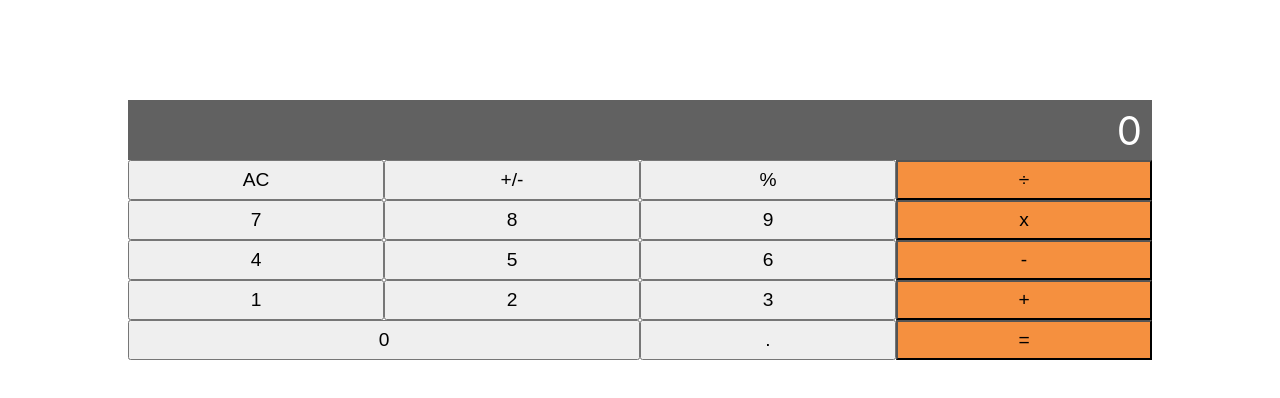
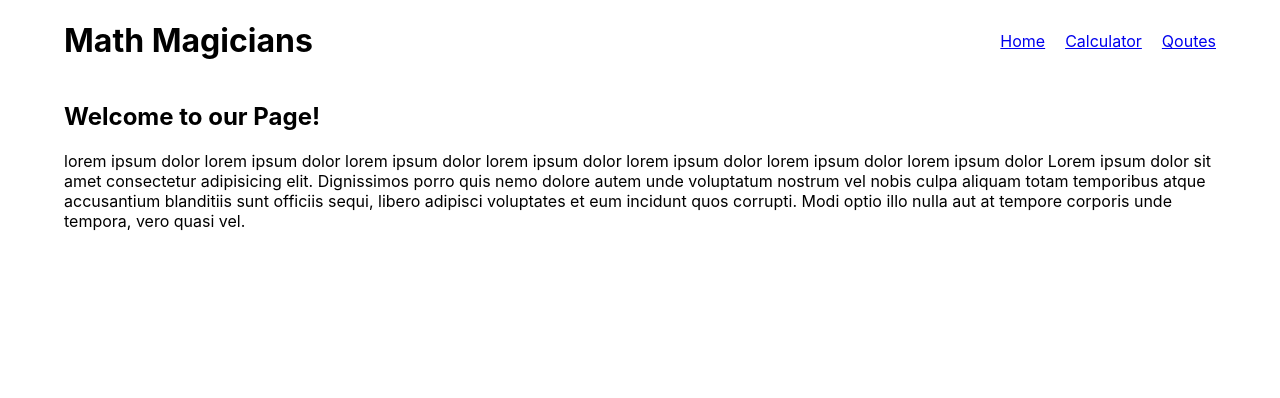
Before and after one commit to oguntayomicheal/Math-magicians, a React (Create React App) app: page / in a window 1280 px wide. Shown: the top 398 px of the page. Built offline with nearby package versions, Linux system fonts and the light colour scheme.

Commit message:
Add full website

```diff
--- a/src/App.css
+++ b/src/App.css
@@ -1,4 +1,5 @@
 .App {
-  width: 100%;
+  width: 90%;
+  margin: auto;
   height: 100vh;
 }
--- a/src/App.js
+++ b/src/App.js
@@ -1,6 +1,10 @@
+import { Route, Routes } from 'react-router-dom';
 import React from 'react';
 import './App.css';
+import Navbar from './components/Navbar';
 import Calculator from './components/Calculator';
+import Home from './pages/Home';
+import Qoutes from './pages/Qoute';
 
 class App extends React.Component {
   constructor(props) {
@@ -11,7 +15,12 @@ class App extends React.Component {
   render() {
     return (
       <div className="App">
-        <Calculator />
+        <Navbar />
+        <Routes>
+          <Route exact path="/" element={<Home />} />
+          <Route path="/calculator" element={(<Calculator />)} />
+          <Route path="/qoutes" element={<Qoutes />} />
+        </Routes>
       </div>
     );
   }
--- a/src/components/Calculator.css
+++ b/src/components/Calculator.css
@@ -1,7 +1,5 @@
 .container {
-  width: 80%;
-  margin: auto;
-  margin-top: 100px;
+  width: 70%;
 }
 
 .result {
@@ -36,3 +34,8 @@
 .bgd-color2 {
   background-color: #f5903f;
 }
+
+#main-ctn {
+  display: flex;
+  justify-content: space-between;
+}
--- a/src/components/Calculator.js
+++ b/src/components/Calculator.js
@@ -1,59 +1,69 @@
-import React, { useState } from 'react';
+import React from 'react';
 import './Calculator.css';
 import calculate from '../logic/calculate';
 
-const Calculator = () => {
-  const [obj, setState] = useState({
+class Calculator extends React.Component {
+  constructor(props) {
+    super(props);
+    this.state = {
       total: 0,
       next: null,
       operation: null,
-  });
+    };
+  }
 
-  // buttonClick = (buttonName, obj = this.state) => {
-  //   const result = calculate(obj, buttonName);
-  //   this.setState(result);
-  // };
+  buttonClick = (buttonName, obj = this.state) => {
+    const result = calculate(obj, buttonName);
+    this.setState(result);
+  };
 
+  render() {
+    const { total, next, operation } = this.state;
     return (
+      <div id="main-ctn">
+        <h3>Let us do some math</h3>
         <div className="container">
           <div className="result">
-        <span>{obj.total}</span>
-        <span>{obj.operation}</span>
-        <span>{obj.next}</span>
+            <span>{total}</span>
+            <span>{operation}</span>
+            <span>{next}</span>
           </div>
           <div className="buttons">
             <div className="row1 row">
-          <button type="button" className="btnWidth" onClick={() => setState(calculate(obj, 'AC'))}> AC </button>
-          <button type="button" className="btnWidth" onClick={() => setState(calculate(obj, '+/-'))}> +/- </button>
-          <button type="button" className="btnWidth" onClick={() => setState(calculate(obj, '%'))}> % </button>
-          <button type="button" className="btnWidth bgd-color2" onClick={() => setState(calculate(obj, '÷'))}> ÷ </button>
+              <button type="button" className="btnWidth" onClick={() => this.buttonClick('AC')}> AC </button>
+              <button type="button" className="btnWidth" onClick={() => this.buttonClick('+/-')}> +/- </button>
+              <button type="button" className="btnWidth" onClick={() => this.buttonClick('%')}> % </button>
+              <button type="button" className="btnWidth bgd-color2" onClick={() => this.buttonClick('÷')}> ÷ </button>
             </div>
             <div className="row2 row">
-          <button type="button" className="btnWidth" onClick={() => setState(calculate(obj, '7'))}> 7 </button>
-          <button type="button" className="btnWidth" onClick={() => setState(calculate(obj, '8'))}> 8 </button>
-          <button type="button" className="btnWidth" onClick={() => setState(calculate(obj, '9'))}> 9 </button>
-          <button type="button" className="btnWidth bgd-color2" onClick={() => setState(calculate(obj, 'x'))}> x </button>
+              <button type="button" className="btnWidth" onClick={() => this.buttonClick('7')}> 7 </button>
+              <button type="button" className="btnWidth" onClick={() => this.buttonClick('8')}> 8 </button>
+              <button type="button" className="btnWidth" onClick={() => this.buttonClick('9')}> 9 </button>
+              <button type="button" className="btnWidth bgd-color2" onClick={() => this.buttonClick('x')}> x </button>
             </div>
             <div className="row3 row">
-          <button type="button" className="btnWidth" onClick={() => setState(calculate(obj, '4'))}> 4 </button>
-          <button type="button" className="btnWidth" onClick={() => setState(calculate(obj, '5'))}> 5 </button>
-          <button type="button" className="btnWidth" onClick={() => setState(calculate(obj, '6'))}> 6 </button>
-          <button type="button" className="btnWidth bgd-color2" onClick={() => setState(calculate(obj, '-'))}> - </button>
+              <button type="button" className="btnWidth" onClick={() => this.buttonClick('4')}> 4 </button>
+              <button type="button" className="btnWidth" onClick={() => this.buttonClick('5')}> 5 </button>
+              <button type="button" className="btnWidth" onClick={() => this.buttonClick('6')}> 6 </button>
+              <button type="button" className="btnWidth bgd-color2" onClick={() => this.buttonClick('-')}> - </button>
             </div>
             <div className="row4 row">
-          <button type="button" className="btnWidth" onClick={() => setState(calculate(obj, '1'))}> 1 </button>
-          <button type="button" className="btnWidth" onClick={() => setState(calculate(obj, '2'))}> 2 </button>
-          <button type="button" className="btnWidth" onClick={() => setState(calculate(obj, '3'))}> 3 </button>
-          <button type="button" className="btnWidth bgd-color2" onClick={() => setState(calculate(obj, '+'))}> + </button>
+              <button type="button" className="btnWidth" onClick={() => this.buttonClick('1')}> 1 </button>
+              <button type="button" className="btnWidth" onClick={() => this.buttonClick('2')}> 2 </button>
+              <button type="button" className="btnWidth" onClick={() => this.buttonClick('3')}> 3 </button>
+              <button type="button" className="btnWidth bgd-color2" onClick={() => this.buttonClick('+')}> + </button>
             </div>
             <div className="row5 row">
-          <button type="button" className="btnWidth50" onClick={() => setState(calculate(obj, '0'))}> 0 </button>
-          <button type="button" className="btnWidth" onClick={() => setState(calculate(obj, '.'))}> . </button>
-          <button type="button" className="btnWidth bgd-color2" onClick={() => setState(calculate(obj, '='))}> = </button>
+              <button type="button" className="btnWidth50" onClick={() => this.buttonClick('0')}> 0 </button>
+              <button type="button" className="btnWidth" onClick={() => this.buttonClick('.')}> . </button>
+              <button type="button" className="btnWidth bgd-color2" onClick={() => this.buttonClick('=')}> = </button>
             </div>
           </div>
         </div>
+      </div>
+
     );
-};
+  }
+}
 
 export default Calculator;
--- /dev/null
+++ b/src/components/Navbar.css
@@ -0,0 +1,15 @@
+#Navbar {
+  display: flex;
+  justify-content: space-between;
+  align-items: center;
+}
+
+h1 {
+  width: auto;
+}
+
+nav {
+  width: auto;
+  display: flex;
+  gap: 20px;
+}
--- /dev/null
+++ b/src/components/Navbar.js
@@ -0,0 +1,18 @@
+import { Link } from 'react-router-dom';
+import './Navbar.css';
+
+function Navbar() {
+  return (
+    <div id="Navbar">
+      <h1>Math Magicians</h1>
+      <nav>
+        <Link to="/">Home</Link>
+        <Link to="/calculator">Calculator</Link>
+        <Link to="/qoutes">Qoutes</Link>
+      </nav>
+    </div>
+
+  );
+}
+
+export default Navbar;
--- a/src/index.js
+++ b/src/index.js
@@ -1,15 +1,14 @@
 import React from 'react';
 import ReactDOM from 'react-dom/client';
+import { BrowserRouter } from 'react-router-dom';
 import './index.css';
 import App from './App';
 
 const root = ReactDOM.createRoot(document.getElementById('root'));
 root.render(
   <React.StrictMode>
-    <App />
+    <BrowserRouter>
+      <App />
+    </BrowserRouter>
   </React.StrictMode>,
 );
-
-// If you want to start measuring performance in your app, pass a function
-// to log results (for example: reportWebVitals(console.log))
-// or send to an analytics endpoint. Learn more: https://bit.ly/CRA-vitals
--- /dev/null
+++ b/src/pages/Home.js
@@ -0,0 +1,19 @@
+function Home() {
+  return (
+    <div>
+      <h2>Welcome to our Page!</h2>
+      <p>
+        lorem ipsum dolor lorem ipsum dolor lorem ipsum dolor lorem ipsum dolor
+        lorem ipsum dolor lorem ipsum dolor lorem ipsum dolor
+        Lorem ipsum dolor sit amet consectetur adipisicing elit. Dignissimos
+        porro quis nemo dolore autem unde voluptatum nostrum vel nobis culpa
+        aliquam totam temporibus atque accusantium blanditiis sunt officiis
+        sequi, libero adipisci voluptates et eum incidunt quos corrupti. Modi
+        optio illo nulla aut at tempore corporis unde tempora, vero quasi vel.
+      </p>
+    </div>
+
+  );
+}
+
+export default Home;
--- /dev/null
+++ b/src/pages/Qoute.js
@@ -0,0 +1,18 @@
+function Qoutes() {
+  return (
+    <div>
+      <h3>Qoutes</h3>
+      <p>
+        We will always have STEM with us.
+        Some things will drop out of the public eye and go away,
+        but there will always be science, engineering, and technology.
+        And there will always, always be mathematics.
+        <i>
+          — Katherine Johnson, African-American mathematician
+        </i>
+      </p>
+    </div>
+  );
+}
+
+export default Qoutes;
```
Lines whose indentation alone changed are shown as unchanged.
